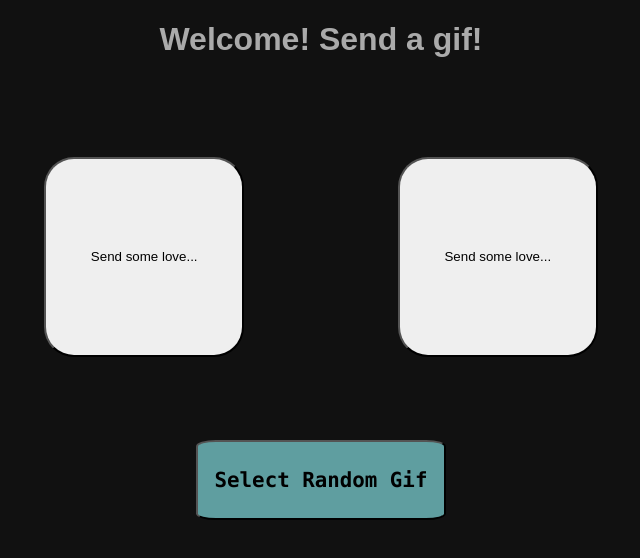
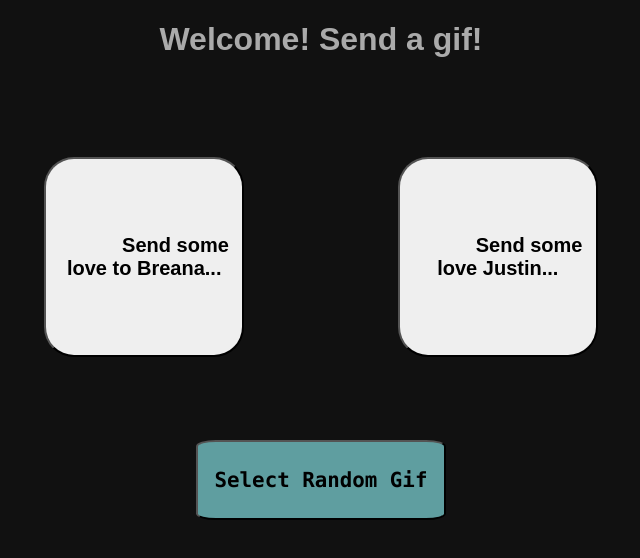
Before and after one commit to jtleaming/loverclient, a React (Create React App) app: page / in a window 1280 px wide. Shown: the top 558 px of the page, without its empty margins (319-959 px from the left). Built offline with nearby package versions, Linux system fonts and the light colour scheme; the HTML template or start-up script is replaced by a standard one.

Commit message:
Doing some stuff.

```diff
--- a/src/App.css
+++ b/src/App.css
@@ -8,7 +8,7 @@
 }
 
 .App-header {
-  background-color: #222;
+  background-color: whitesmoke;
   height: 150px;
   padding: 20px;
   color: white;
--- a/src/App.js
+++ b/src/App.js
@@ -1,18 +1,19 @@
 import React, { Component } from 'react';
-import {Button} from 'reactstrap'
+import { Button } from 'reactstrap'
 import axios from 'axios';
 import './App.css';
 
 const GifContainer = (props) => {
-    return(
+  const gif = 'https://giphy.com/embed/' + props.gifUri;
+  return (
     <div className="" >
-        <iframe title="randomGif" name="gif" src={props.gifUri}/>
+      <iframe title="randomGif" name="gif" src={gif} />
     </div>
   )
 };
 
 class App extends Component {
-  constructor(props){
+  constructor(props) {
     super(props);
     this.state = {
       gifUri: '',
@@ -20,11 +21,8 @@ class App extends Component {
     };
     this.selectRandomGif = this.selectRandomGif.bind(this);
   }
-  sendGif = (number) =>{
-    axios.post('http://localhost:5050/api/'+number+'/'+this.state.gifUri, {
-            name: this.state.name,
-            message: this.state.message
-        }, { headers: { "Access-Control-Allow-Origin": "http://localhost:3000", "Access-Control-Allow-Headers": " Origin, X-Requested-With, Content-Type, Accept" } })
+  sendGif = (number) => {
+    axios.get('http://localhost:5002/api/sendmessage/' + number + '/' + this.state.gifUri, { headers: { "Access-Control-Allow-Origin": "*", "Access-Control-Allow-Headers": " Origin, X-Requested-With, Content-Type, Accept" } })
       .then(function (response) {
         console.log(response);
       })
@@ -33,9 +31,9 @@ class App extends Component {
       });
   };
   selectRandomGif = () => {
-    axios.get('http://localhost:5000/api/sendgif', { headers: { "Access-Control-Allow-Origin": "*", "Access-Control-Allow-Headers": " X-Requested-With,content-type",'Access-Control-Allow-Credentials': true, 'Access-Control-Allow-Methods': 'GET' } })
+    axios.get('http://localhost:5000/api/sendgif', { headers: { "Access-Control-Allow-Origin": "http://localhost:3000", "Access-Control-Allow-Headers": " X-Requested-With,content-type", 'Access-Control-Allow-Credentials': true, 'Access-Control-Allow-Methods': 'GET' } })
       .then((response) => {
-        this.setState( prevState =>({
+        this.setState(prevState => ({
           gifUri: response.data,
           displayGif: !prevState.displayGif
         }));
@@ -45,16 +43,16 @@ class App extends Component {
       });
   };
   render() {
-    const {displayGif} = this.state;
+    const { displayGif } = this.state;
     return (
       <div className="">
         <h1 className="">Welcome! Send a gif!</h1>
-          <Button className="btn"><i className="heart fa fa-heart fa-4x fa-beat"></i>Send some love...</Button>
-          <Button className="btn" onClick={() => this.sendGif('+1804034602')}><i className="heart fa fa-heart fa-4x fa-beat"></i>Send some love...</Button>
+        <Button className="btn" onClick={() => this.sendGif('18014140392')}><i className="heart fa fa-heart fa-4x fa-beat"></i>Send some love to Breana...</Button>
+        <Button className="btn" onClick={() => this.sendGif('18014034602')}><i className="heart fa fa-heart fa-4x fa-beat"></i>Send some love Justin...</Button>
 
         <div className=""><Button className="btn1" onClick={this.selectRandomGif}>Select Random Gif</Button></div>
         {displayGif ?
-          <GifContainer gifUri={this.state.gifUri} />:
+          <GifContainer gifUri={this.state.gifUri} /> :
           null
         }
       </div>
--- a/src/index.css
+++ b/src/index.css
@@ -12,7 +12,7 @@ body {
     transform:scale(1);
   }
   5% {
-    transform:scale(1.25);
+    transform:scale(1.50);
   }
   20% {
     transform:scale(1);
@@ -21,13 +21,13 @@ body {
     transform:scale(1);
   }
   35% {
-    transform:scale(1.25);
+    transform:scale(1.50);
   }
   50% {
     transform:scale(1);
   }
   55% {
-    transform:scale(1.25);
+    transform:scale(1.50);
   }
   70% {
     transform:scale(1);
@@ -41,8 +41,10 @@ body {
 }
 
 
+
 .heart {
   color:red;
+  margin: 17%;
 }
 
 .btn{
@@ -62,3 +64,8 @@ body {
   font-family:"Lucida Console", Monaco, monospace;
   font-weight: 900;
 }
+
+Button{
+  font-size: 20px;
+  font-weight: 700
+}
```
Lines whose indentation alone changed are shown as unchanged.
